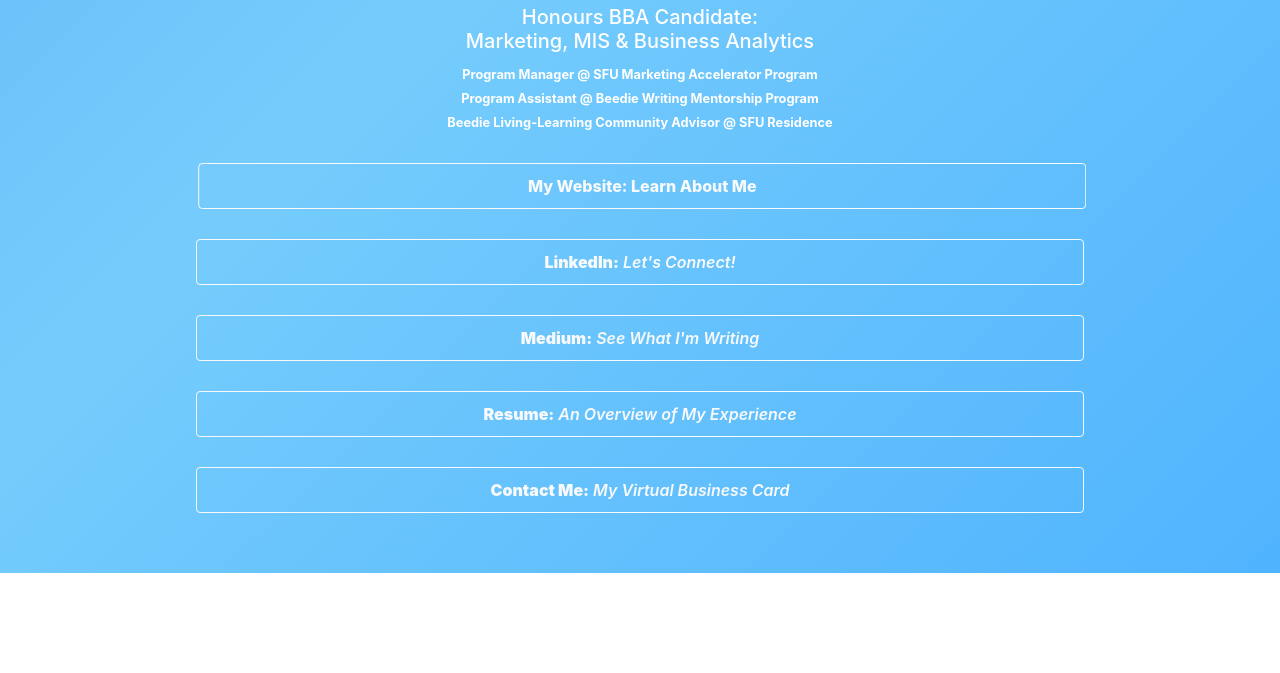
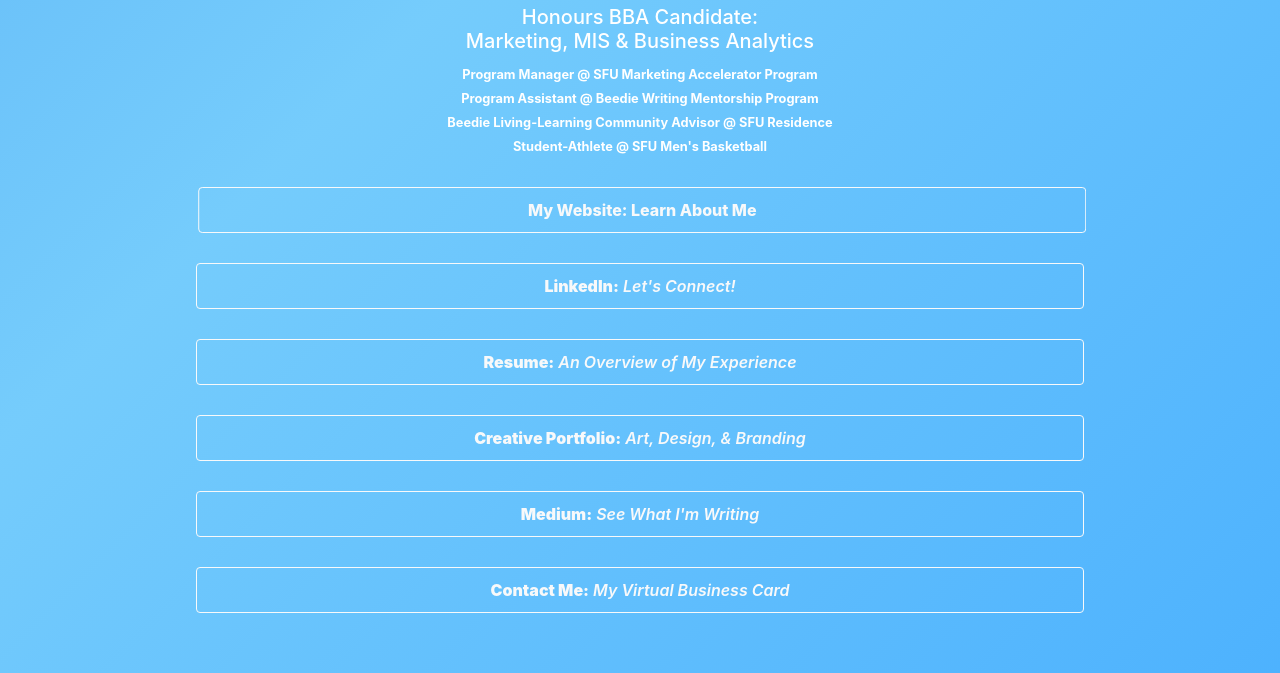
Before and after one commit to DominicPostle/DominicPostle.github.io, a plain HTML site: page index.html in a window 1280 px wide. Shown: the part 261-934 px from the top of the page. Before the commit the page ends 834 px from the top, so only its background shows below. Drawn offline with nearby package versions, Linux system fonts and the light colour scheme; files that its build step writes are made by us from their sources.

Commit message:
Update index.html

```diff
--- a/index.html
+++ b/index.html
@@ -41,7 +41,7 @@
 
                 <H5 style="color: #ffffff;"> Honours BBA Candidate: <br> Marketing, MIS & Business Analytics </b> <small> </H5>
                <body style="color: #ffffff;">
-                  <b> Program Manager @ SFU Marketing Accelerator Program <br> Program Assistant @ Beedie Writing Mentorship Program <br> Beedie Living-Learning Community Advisor @ SFU Residence</b>
+                  <b> Program Manager @ SFU Marketing Accelerator Program <br> Program Assistant @ Beedie Writing Mentorship Program <br> Beedie Living-Learning Community Advisor @ SFU Residence <br> Student-Athlete @ SFU Men's Basketball</b>
             </div>
     </div>
     </div>
@@ -57,12 +57,19 @@
 
                     <button onclick="location.href='https://www.linkedin.com/in/dominicpostle/'" type="button" class="btn btn-outline-light" style="width: 80%; padding-top:10px; padding-bottom:10px; font-weight: 600;"><b>LinkedIn:</b> <i>Let's Connect!</i></button>
                 </div>
+
+              <div style="padding-bottom: 30px;">
+                    <button onclick="location.href='https://drive.google.com/file/d/1Kcrw1zHjDo3whI3yfSUgE1ImLYnpCR_6/view?usp=sharing'" type="button" class="btn btn-outline-light" style="width: 80%; padding-top:10px; padding-bottom:10px; font-weight: 600;"><b>Resume:</b> <i>An Overview of My Experience<i></button>
+                </div>
+
+               <div style="padding-bottom: 30px;">
+                    <button onclick="location.href='https://www.canva.com/design/DAE0znQegsE/BOypEW_WR9KbjfWsuRHhNA/view?website#2'" type="button" class="btn btn-outline-light" style="width: 80%; padding-top:10px; padding-bottom:10px; font-weight: 600;"><b>Creative Portfolio:</b> <i>Art, Design, & Branding<i></button>
+                </div>
+
                 <div style="padding-bottom: 30px;">
                     <button onclick="location.href='https://medium.com/@dominicpostle'" type="button" class="btn btn-outline-light" style="width: 80%; padding-top:10px; padding-bottom:10px; font-weight: 600;"><b>Medium:</b> <i> See What I'm Writing</i> </button>
                 </div>
-                <div style="padding-bottom: 30px;">
-                    <button onclick="location.href='https://drive.google.com/file/d/1Kcrw1zHjDo3whI3yfSUgE1ImLYnpCR_6/view?usp=sharing'" type="button" class="btn btn-outline-light" style="width: 80%; padding-top:10px; padding-bottom:10px; font-weight: 600;"><b>Resume:</b> <i>An Overview of My Experience<i></button>
-                </div>
+
                 <div style="padding-bottom: 30px;">
                   <button onclick="location.href='https://drive.google.com/file/d/1tf4QT4mVI2eAVw64vwtZHUCfaVll4YDK/view?usp=sharing'" type="button" class="btn btn-outline-light" style="width: 80%; padding-top:10px; padding-bottom:10px; font-weight: 600;"><b>Contact Me:</b> <i>My Virtual Business Card<i></button>
                 </div>
```
